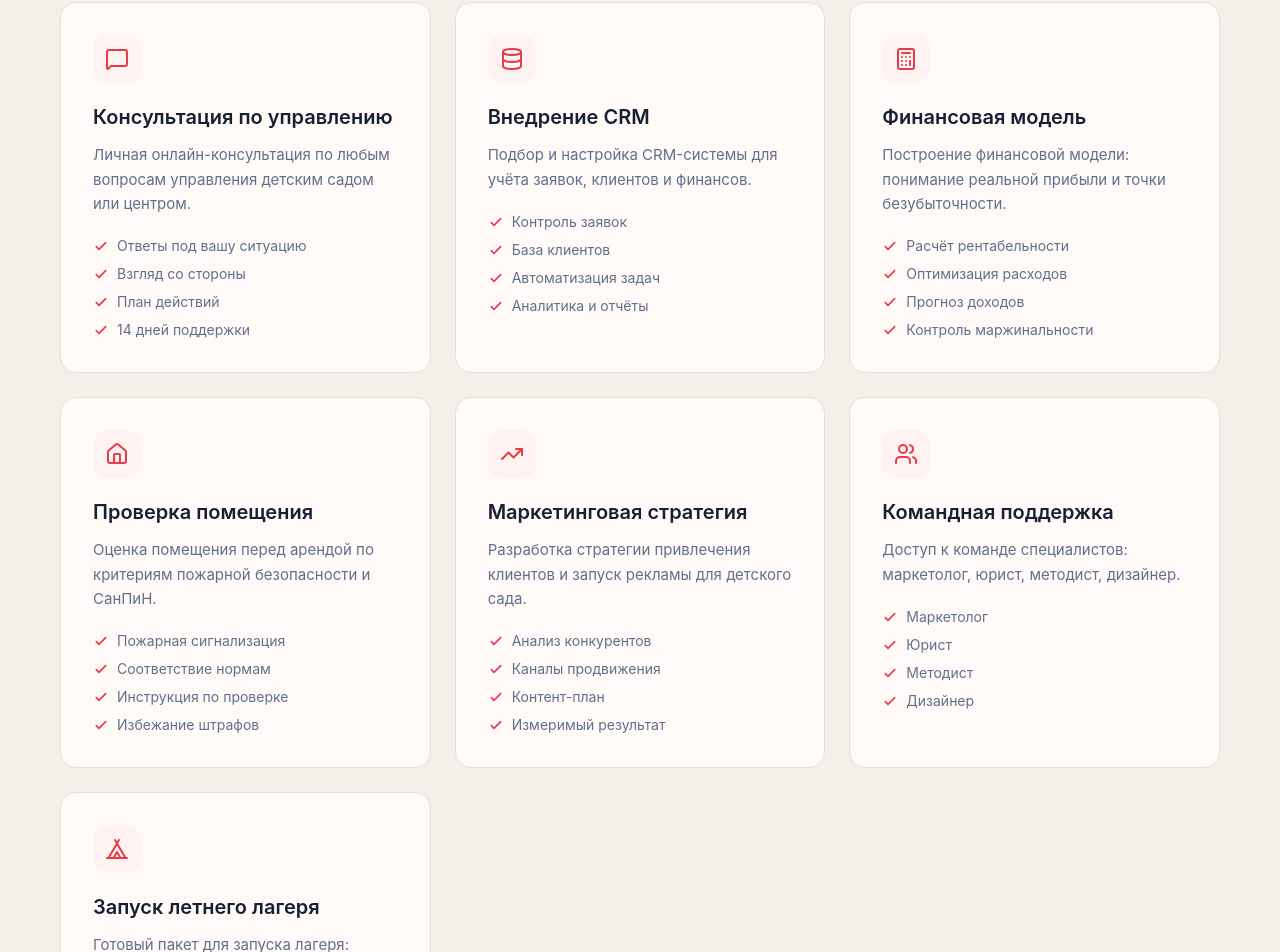
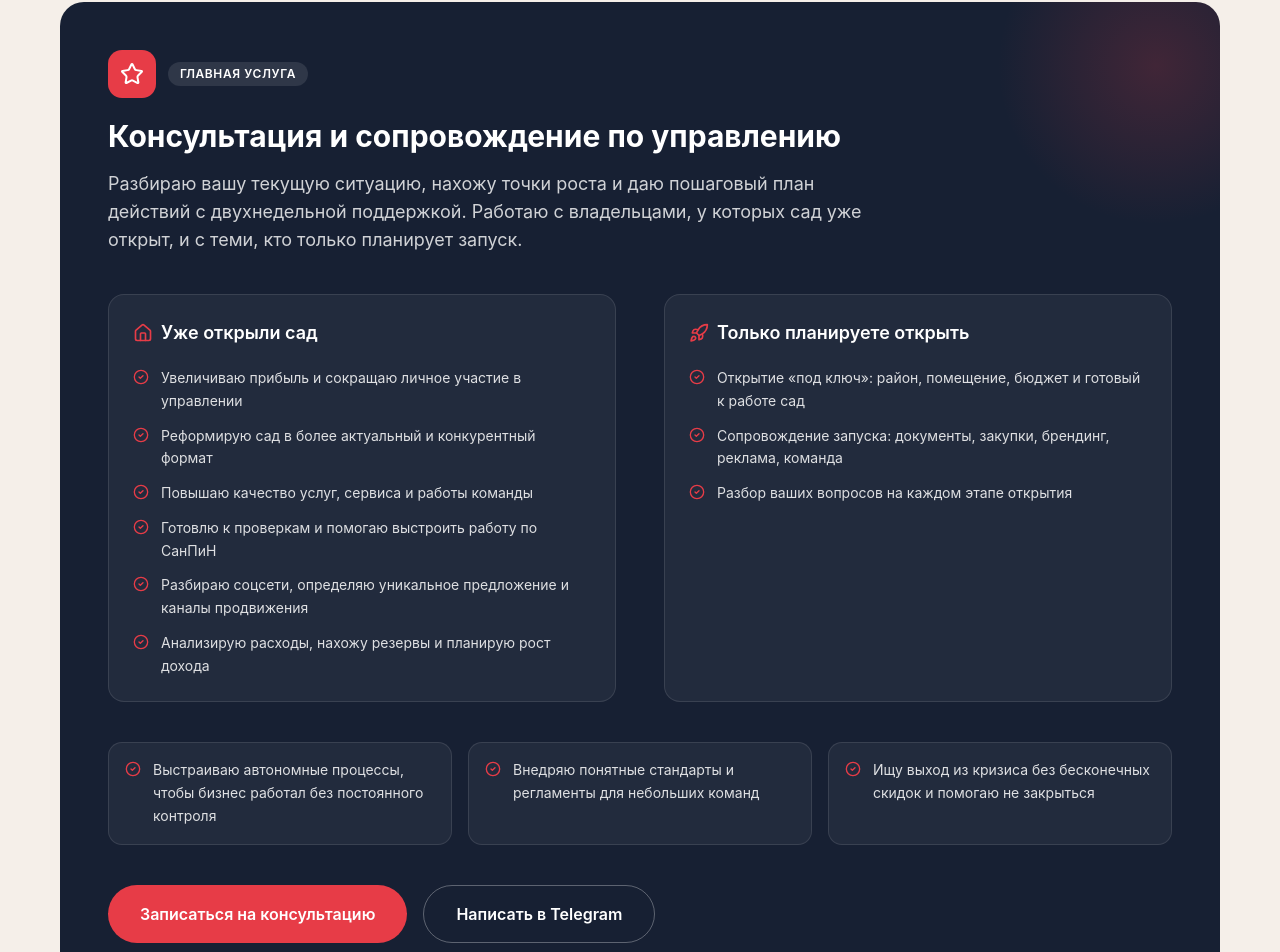
Before and after one commit to suyazov/suyazova.ru, a React (Vite) app: page / in a window 1280 px wide. Shown: the part 1374-2326 px from the top of the page. Built offline with nearby package versions, Linux system fonts and the light colour scheme.

Commit message:
feat: выделенная главная услуга "Консультация и сопровождение по управлению"

```diff
--- a/src/sections/Services.tsx
+++ b/src/sections/Services.tsx
@@ -1,14 +1,51 @@
-import { MessageSquare, Database, Calculator, Home, TrendingUp, Users, Tent } from 'lucide-react';
+import {
+  Star,
+  Home,
+  Rocket,
+  CheckCircle2,
+  Database,
+  Calculator,
+  ShieldCheck,
+  TrendingUp,
+  Users,
+  Tent,
+} from 'lucide-react';
 import { SectionHeader } from '@/components/SectionHeader';
 import { ServiceCard } from '@/components/ServiceCard';
 
+const featuredService = {
+  title: 'Консультация и сопровождение по управлению',
+  description:
+    'Разбираю вашу текущую ситуацию, нахожу точки роста и даю пошаговый план действий с двухнедельной поддержкой. Работаю с владельцами, у которых сад уже открыт, и с теми, кто только планирует запуск.',
+  existing: {
+    label: 'Уже открыли сад',
+    icon: Home,
+    items: [
+      'Увеличиваю прибыль и сокращаю личное участие в управлении',
+      'Реформирую сад в более актуальный и конкурентный формат',
+      'Повышаю качество услуг, сервиса и работы команды',
+      'Готовлю к проверкам и помогаю выстроить работу по СанПиН',
+      'Разбираю соцсети, определяю уникальное предложение и каналы продвижения',
+      'Анализирую расходы, нахожу резервы и планирую рост дохода',
+    ],
+  },
+  new: {
+    label: 'Только планируете открыть',
+    icon: Rocket,
+    items: [
+      'Открытие «под ключ»: район, помещение, бюджет и готовый к работе сад',
+      'Сопровождение запуска: документы, закупки, брендинг, реклама, команда',
+      'Разбор ваших вопросов на каждом этапе открытия',
+    ],
+  },
+  extras: [
+    'Выстраиваю автономные процессы, чтобы бизнес работал без постоянного контроля',
+    'Внедряю понятные стандарты и регламенты для небольших команд',
+    'Ищу выход из кризиса без бесконечных скидок и помогаю не закрыться',
+  ],
+};
+
 const services = [
-  {
-    icon: MessageSquare,
-    title: 'Консультация по управлению',
-    description: 'Личная онлайн-консультация по любым вопросам управления детским садом или центром.',
-    features: ['Ответы под вашу ситуацию', 'Взгляд со стороны', 'План действий', '14 дней поддержки'],
-  },
   {
     icon: Database,
     title: 'Внедрение CRM',
@@ -22,7 +59,7 @@ const services = [
     features: ['Расчёт рентабельности', 'Оптимизация расходов', 'Прогноз доходов', 'Контроль маржинальности'],
   },
   {
-    icon: Home,
+    icon: ShieldCheck,
     title: 'Проверка помещения',
     description: 'Оценка помещения перед арендой по критериям пожарной безопасности и СанПиН.',
     features: ['Пожарная сигнализация', 'Соответствие нормам', 'Инструкция по проверке', 'Избежание штрафов'],
@@ -59,6 +96,102 @@ export function Services() {
           />
         </div>
 
+        {/* Featured service */}
+        <div className="mt-16 scroll-reveal">
+          <div className="relative bg-[#172033] text-white rounded-3xl p-8 lg:p-12 overflow-hidden">
+            {/* Decorative glow */}
+            <div
+              className="absolute -top-24 -right-24 w-80 h-80 rounded-full opacity-20 pointer-events-none"
+              style={{ background: 'radial-gradient(circle, #e73c47 0%, transparent 70%)' }}
+            />
+
+            <div className="relative">
+              <div className="flex items-center gap-3 mb-5">
+                <div className="w-12 h-12 rounded-xl bg-[#e73c47] flex items-center justify-center">
+                  <Star className="w-6 h-6 text-white" />
+                </div>
+                <span className="inline-block px-3 py-1 bg-white/10 text-white text-xs font-semibold tracking-wider uppercase rounded-full">
+                  Главная услуга
+                </span>
+              </div>
+
+              <h3 className="text-2xl lg:text-3xl font-bold mb-4">{featuredService.title}</h3>
+              <p className="text-white/80 text-base lg:text-lg max-w-3xl mb-10 leading-relaxed">
+                {featuredService.description}
+              </p>
+
+              <div className="grid md:grid-cols-2 gap-8 lg:gap-12 mb-10">
+                {/* Existing gardens */}
+                <div className="bg-white/5 rounded-2xl p-6 border border-white/10">
+                  <h4 className="text-lg font-semibold mb-5 flex items-center gap-2">
+                    <featuredService.existing.icon className="w-5 h-5 text-[#e73c47]" />
+                    {featuredService.existing.label}
+                  </h4>
+                  <ul className="space-y-3">
+                    {featuredService.existing.items.map((item, i) => (
+                      <li key={i} className="flex items-start gap-3 text-sm text-white/85 leading-relaxed">
+                        <CheckCircle2 className="w-4 h-4 text-[#e73c47] mt-0.5 flex-shrink-0" />
+                        {item}
+                      </li>
+                    ))}
+                  </ul>
+                </div>
+
+                {/* New gardens */}
+                <div className="bg-white/5 rounded-2xl p-6 border border-white/10">
+                  <h4 className="text-lg font-semibold mb-5 flex items-center gap-2">
+                    <featuredService.new.icon className="w-5 h-5 text-[#e73c47]" />
+                    {featuredService.new.label}
+                  </h4>
+                  <ul className="space-y-3">
+                    {featuredService.new.items.map((item, i) => (
+                      <li key={i} className="flex items-start gap-3 text-sm text-white/85 leading-relaxed">
+                        <CheckCircle2 className="w-4 h-4 text-[#e73c47] mt-0.5 flex-shrink-0" />
+                        {item}
+                      </li>
+                    ))}
+                  </ul>
+                </div>
+              </div>
+
+              {/* Extra principles */}
+              <div className="grid sm:grid-cols-3 gap-4 mb-10">
+                {featuredService.extras.map((item, i) => (
+                  <div
+                    key={i}
+                    className="flex items-start gap-3 text-sm text-white/85 leading-relaxed bg-white/5 rounded-xl p-4 border border-white/10"
+                  >
+                    <CheckCircle2 className="w-4 h-4 text-[#e73c47] mt-0.5 flex-shrink-0" />
+                    {item}
+                  </div>
+                ))}
+              </div>
+
+              <div className="flex flex-col sm:flex-row gap-4">
+                <a
+                  href="#contact"
+                  onClick={(e) => {
+                    e.preventDefault();
+                    document.querySelector('#contact')?.scrollIntoView({ behavior: 'smooth' });
+                  }}
+                  className="inline-flex items-center justify-center gap-2 bg-[#e73c47] hover:bg-[#c42835] text-white font-semibold px-8 py-4 rounded-full transition-colors duration-200"
+                >
+                  Записаться на консультацию
+                </a>
+                <a
+                  href="https://t.me/anna_suyazova"
+                  target="_blank"
+                  rel="noopener noreferrer"
+                  className="inline-flex items-center justify-center gap-2 border-[1.5px] border-white/30 text-white hover:bg-white/10 font-semibold px-8 py-4 rounded-full transition-colors duration-200"
+                >
+                  Написать в Telegram
+                </a>
+              </div>
+            </div>
+          </div>
+        </div>
+
+        {/* Other services grid */}
         <div className="mt-16 grid grid-cols-1 md:grid-cols-2 lg:grid-cols-3 gap-6 stagger-children auto-rows-fr">
           {services.map((service, index) => (
             <div key={index} className="scroll-reveal h-full">
```
